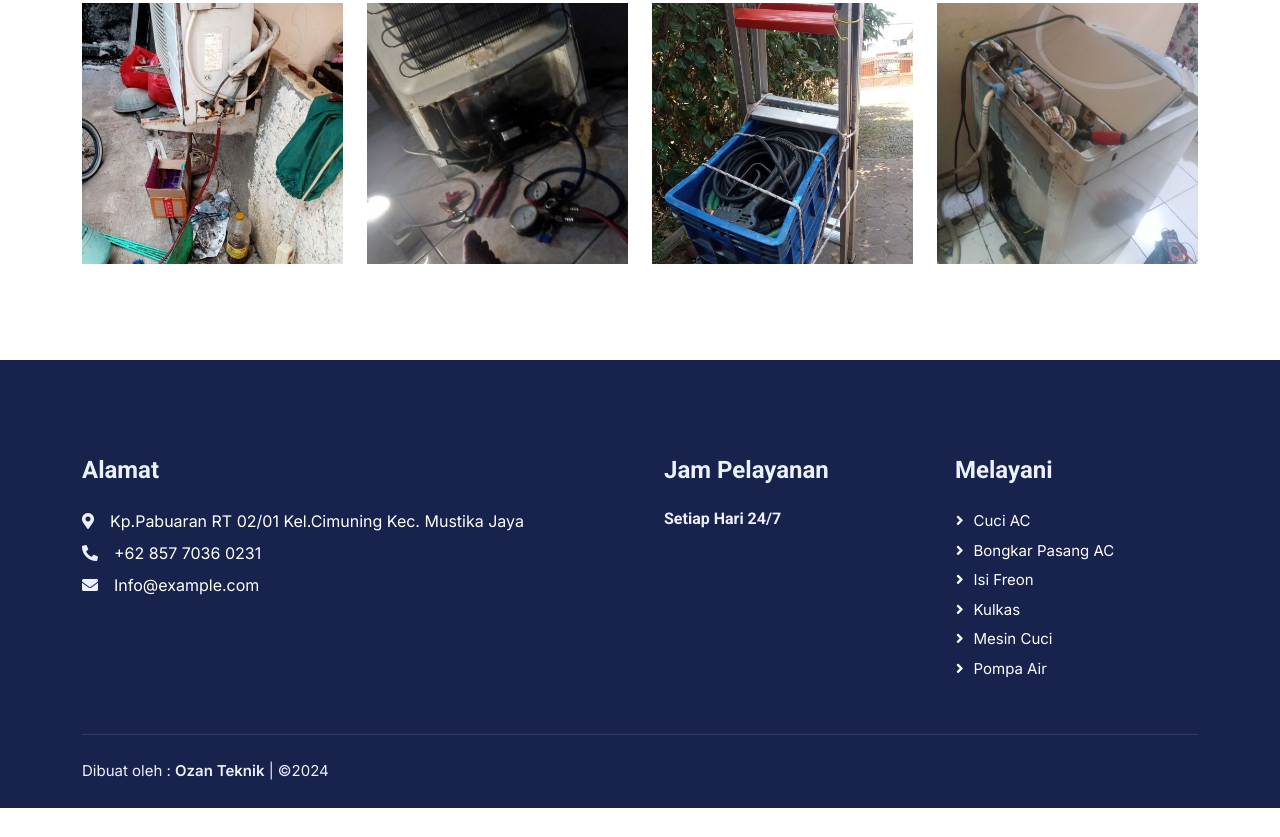
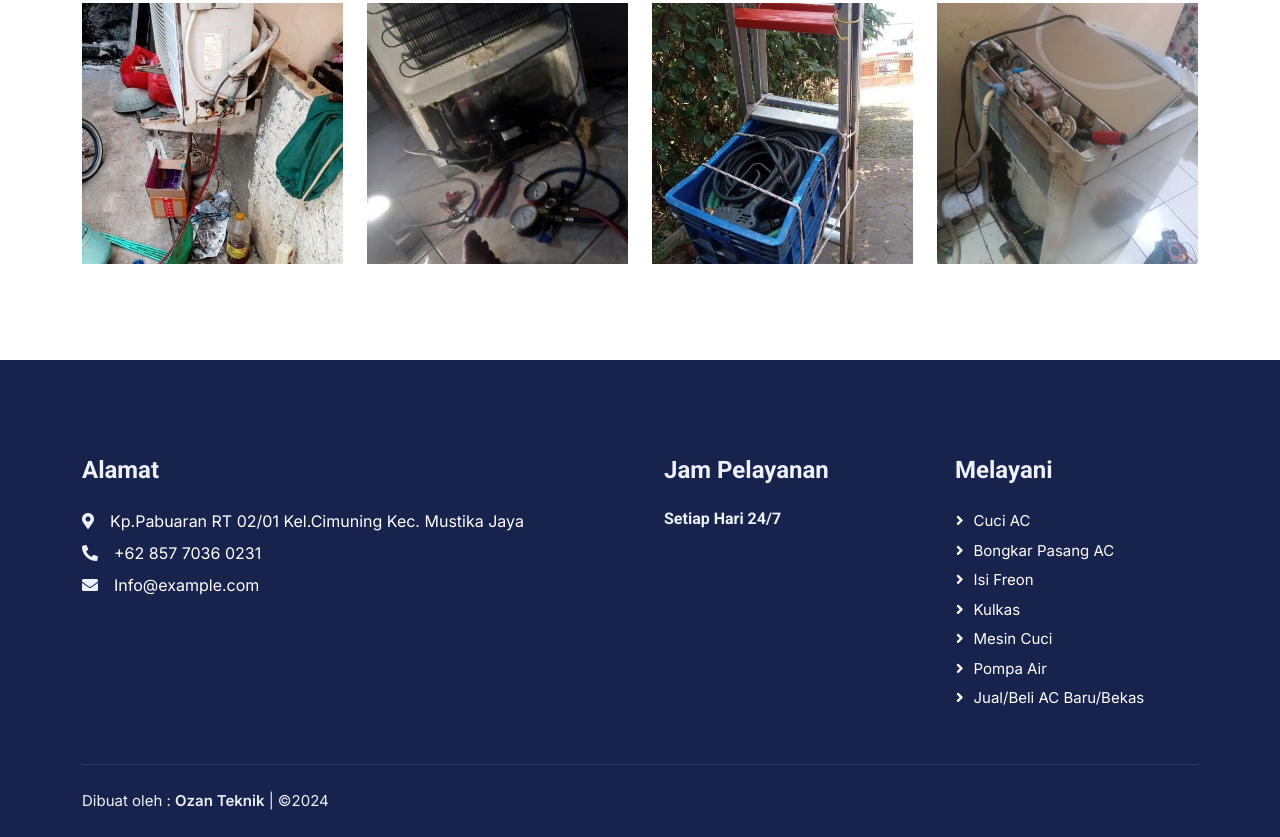
Before and after one commit to coorporates/ozan-teknik, a plain HTML site: page index.html in a window 1280 px wide. Shown: the part 3029-3866 px from the top of the page. Before the commit the page ends 3837 px from the top, so only its background shows below. Drawn offline with nearby package versions, Linux system fonts and the light colour scheme.

Commit message:
menambahkan jenis pelayanan

```diff
--- a/index.html
+++ b/index.html
@@ -347,6 +347,7 @@
             <p class="btn btn-link" href="">Kulkas</p>
             <p class="btn btn-link" href="">Mesin Cuci</p>
             <p class="btn btn-link" href="">Pompa Air</p>
+            <p class="btn btn-link" href="">Jual/Beli AC Baru/Bekas</p>
           </div>
         </div>
       </div>
```
